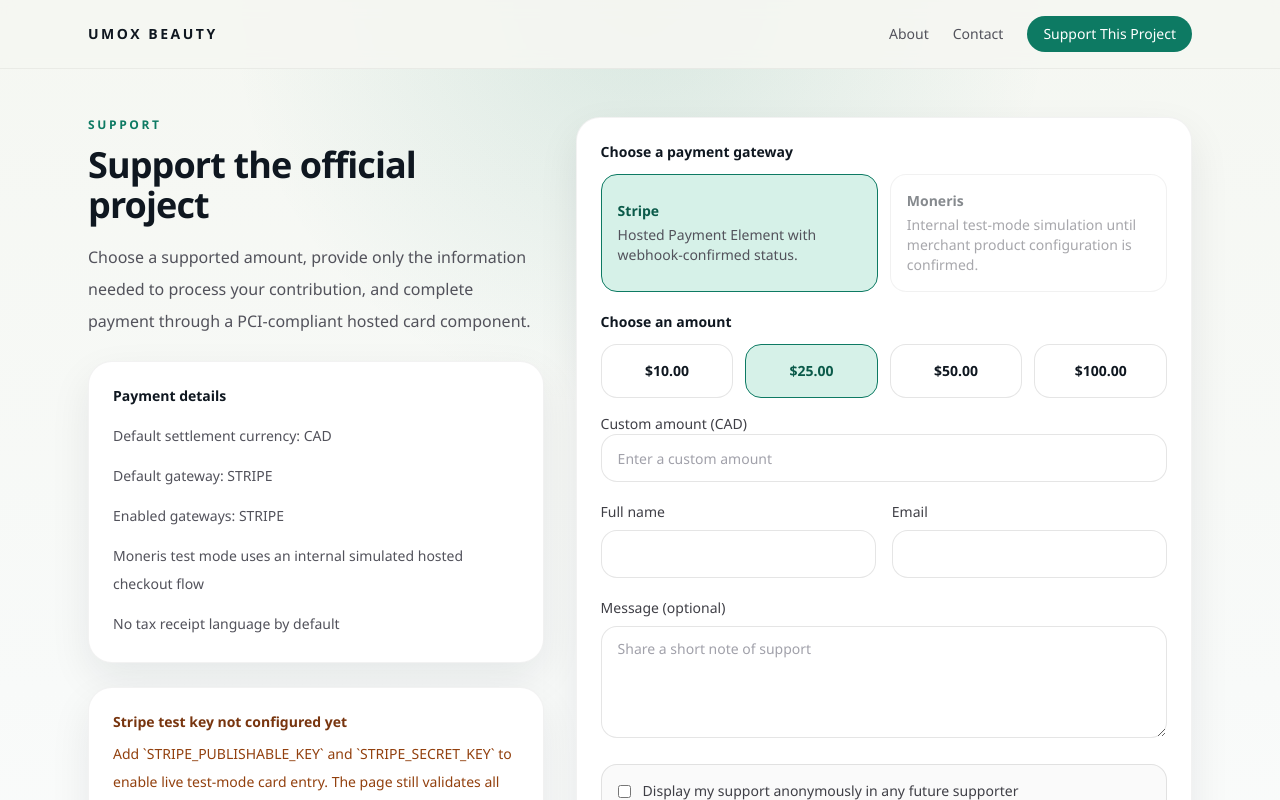
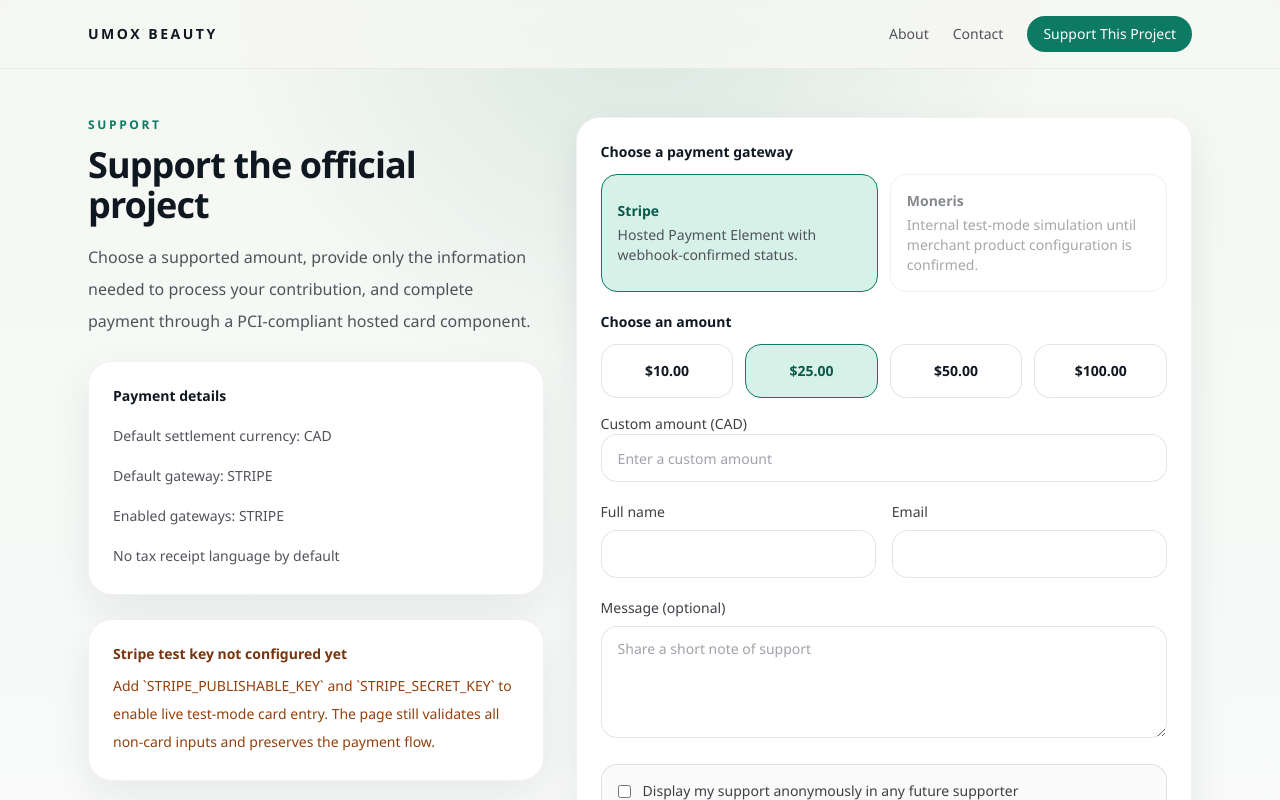
Before and after one commit to Willyyang8888/umoxbeauty, a Next.js app: page /support in a window 1280 px wide. Shown: the top 800 px of the page. Built offline with nearby package versions, Linux system fonts and the light colour scheme; no server answers; the database is empty.

Commit message:
Polish public payment disclosures
Hide Moneris test messaging when the gateway is not enabled and clean up punctuation in the funding disclosure page.

```diff
--- a/src/app/legal/[slug]/page.tsx
+++ b/src/app/legal/[slug]/page.tsx
@@ -60,7 +60,7 @@ const legalContent: Record<string, { title: string; body: string[] }> = {
       "Payments made through this website support the operator's own project, Umox Beauty. Funds are received and controlled by [LEGAL_COMPANY_NAME] and are not collected on behalf of third-party campaign creators, charities, public fundraising platforms, or unrelated beneficiaries.",
       "A support payment or contribution made through this website is voluntary. It does not create equity, profit-sharing rights, debt, repayment rights, ownership interests, or any contractual entitlement to future products, services, or financial returns unless expressly stated elsewhere in writing.",
       "The site should not describe ordinary project support as a charitable or tax-deductible donation unless valid charitable registration information and lawful receipt practices are separately configured and clearly disclosed.",
-      "Current project purpose: [PROJECT_PURPOSE]. Current funding use: [FUND_USAGE_DESCRIPTION].",
+      "Current project purpose: [PROJECT_PURPOSE] Current funding use: [FUND_USAGE_DESCRIPTION]",
       "Public questions about project support, contributions, privacy, or refunds may be directed to [SUPPORT_EMAIL] or [CONTACT_PHONE]."
     ]
   }
--- a/src/app/support/page.tsx
+++ b/src/app/support/page.tsx
@@ -43,7 +43,9 @@ export default async function SupportPage({
               <li>Default settlement currency: CAD</li>
               <li>Default gateway: {gatewayOptions.defaultGateway}</li>
               <li>Enabled gateways: {gatewayOptions.enabledGateways.join(", ")}</li>
-              <li>Moneris test mode uses an internal simulated hosted checkout flow</li>
+              {gatewayOptions.enabledGateways.includes(PaymentGatewayName.MONERIS) ? (
+                <li>Moneris test mode uses an internal simulated hosted checkout flow</li>
+              ) : null}
               <li>No tax receipt language by default</li>
             </ul>
           </Card>
```
